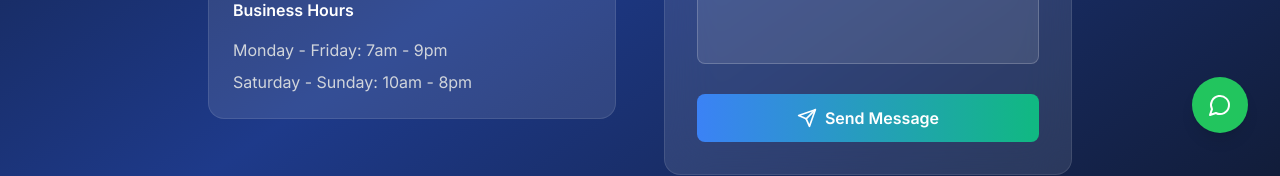
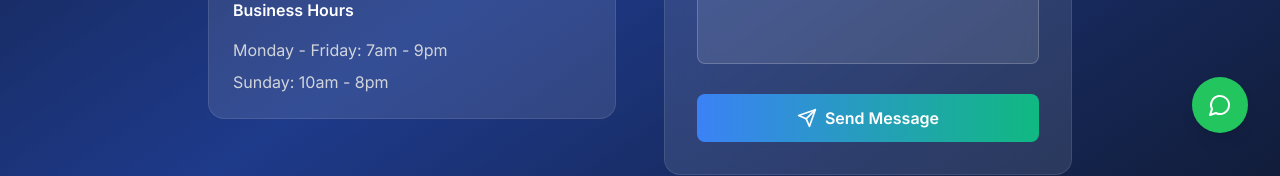
Before and after one commit to Mark-hil/Food-Bundle, a React (Vite) app: page /contact in a window 1280 px wide. Shown: the part 635-811 px from the top of the page. Built offline with nearby package versions, Linux system fonts and the light colour scheme; no server answers.

Commit message:
feat: update business hours in contact section to reflect accurate timings

```diff
--- a/src/pages/public/Contact.tsx
+++ b/src/pages/public/Contact.tsx
@@ -143,7 +143,7 @@ export default function Contact() {
               <div className="bg-white/10 backdrop-blur-xl border border-white/10 rounded-2xl p-6 animate-in" style={{ animationDelay: '0.5s' }}>
                 <h3 className="font-semibold text-white mb-4">Business Hours</h3>
                 <p className="text-gray-300 mb-2">Monday - Friday: 7am - 9pm</p>
-                <p className="text-gray-300">Saturday - Sunday: 10am - 8pm</p>
+                <p className="text-gray-300">Sunday: 10am - 8pm</p>
               </div>
             </div>
 
```
